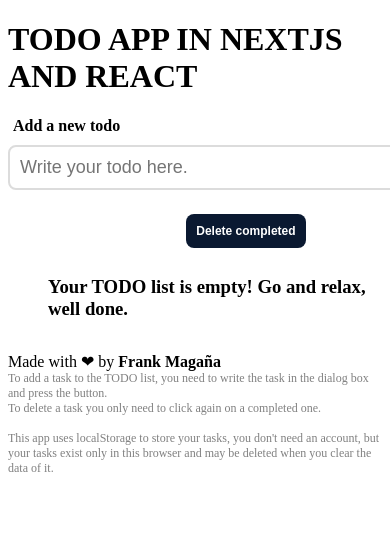
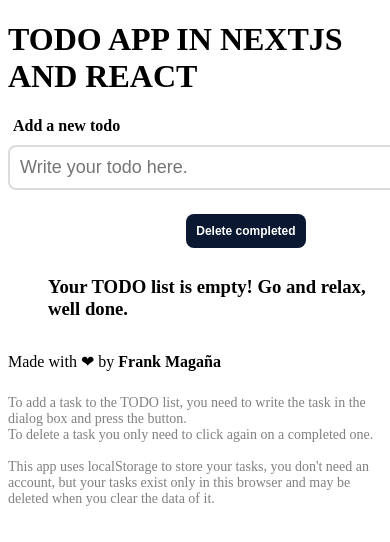
Before and after one commit to francisco-magana/todolist-react-nextjs, a Next.js app: page / in a window 390 px wide. Shown: the top 542 px of the page. Built offline with nearby package versions, Linux system fonts and the light colour scheme.

Commit message:
fix some styles on desktop and mobile

```diff
--- a/components/TODOElement/TODOElement.module.css
+++ b/components/TODOElement/TODOElement.module.css
@@ -5,7 +5,7 @@
     -webkit-box-shadow: 0px 4px 15px -6px rgba(0,0,0,0.43);
     box-shadow: 0px 4px 15px -6px rgba(0,0,0,0.43);
     padding: 10px;
-    margin: 10px 0px;
+    margin: 16px 0px;
     transition: 0.6s;
 }
 
@@ -23,7 +23,7 @@
     -webkit-box-shadow: 0px 4px 15px -6px rgba(0,0,0,0.43);
     box-shadow: 0px 4px 15px -6px rgba(0,0,0,0.43);
     padding: 10px;
-    margin: 10px 0px;
+    margin: 12px 0px;
     transition: 0.6s;
 }
 
--- a/styles/indexStyles.module.css
+++ b/styles/indexStyles.module.css
@@ -57,8 +57,9 @@
 }
 
 .info {
-    font-size: 12px;
+    font-size: 14px;
     color: gray;
+    margin-top: 24px;
 }
 
 .footer {
```
